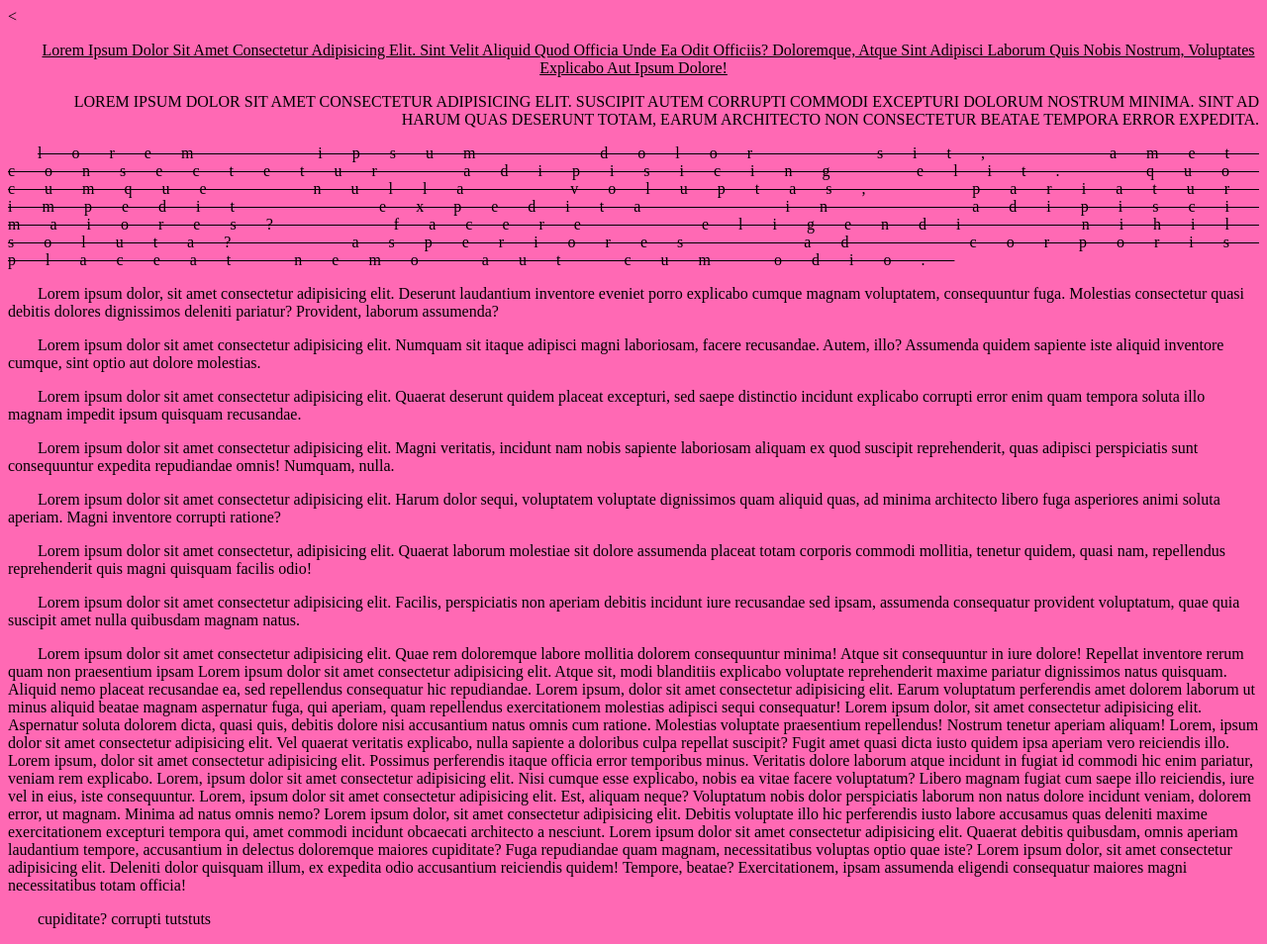
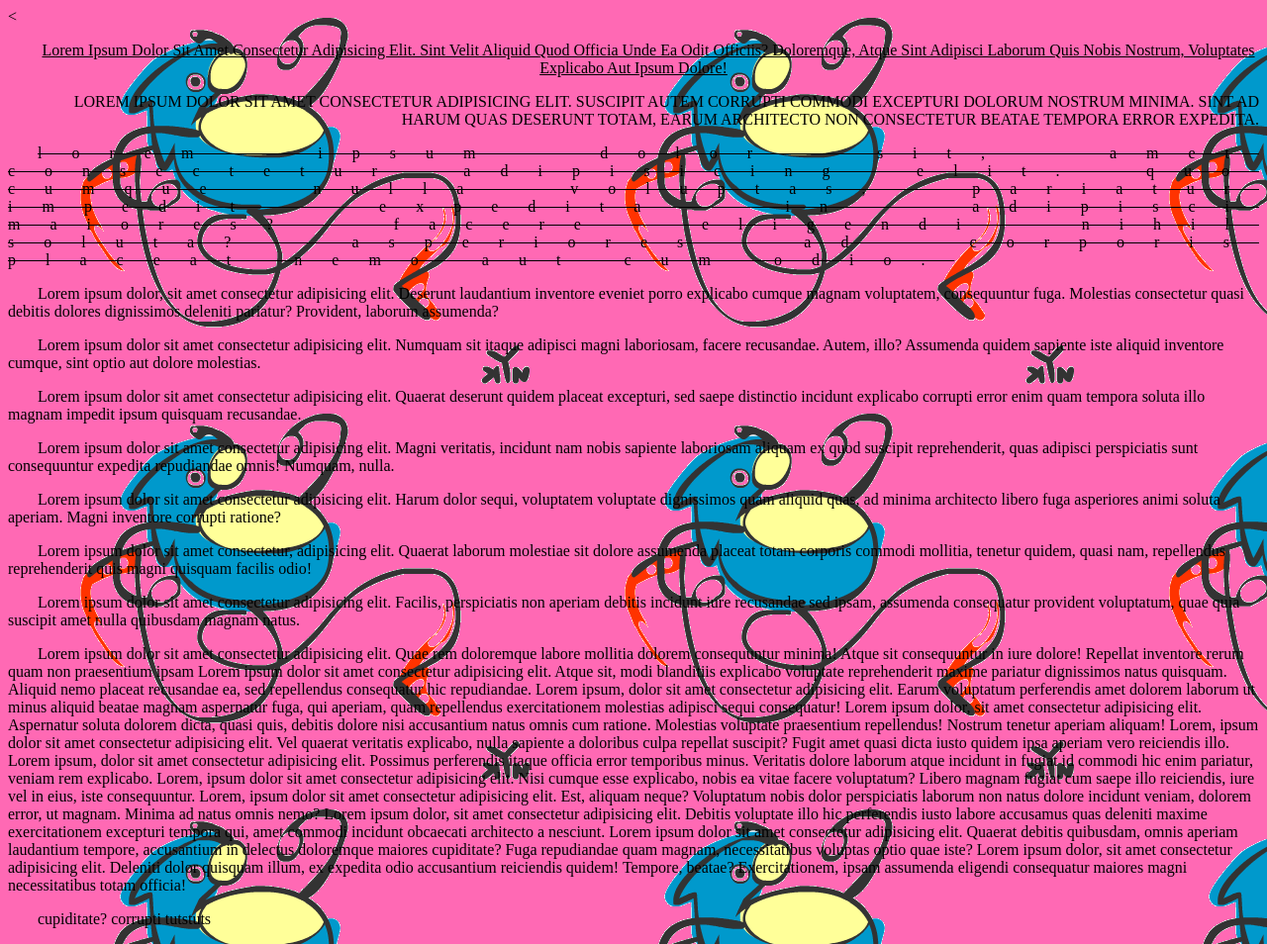
Before and after one commit to eteca/eteca.github.io, a plain HTML site: page exemplo2.html in a window 1280 px wide. Shown: the whole page at 99% size. Drawn offline with Linux system fonts and the light colour scheme; files that its build step writes are made by us from their sources.

Commit message:
Update estilo2.css

```diff
--- a/estilo2.css
+++ b/estilo2.css
@@ -1,5 +1,5 @@
 body{
-    background-image: url("img/sanic.gif");
+    background-image: url("/img/sanic.gif");
     background-color: hotpink;
 }
 p{
```
